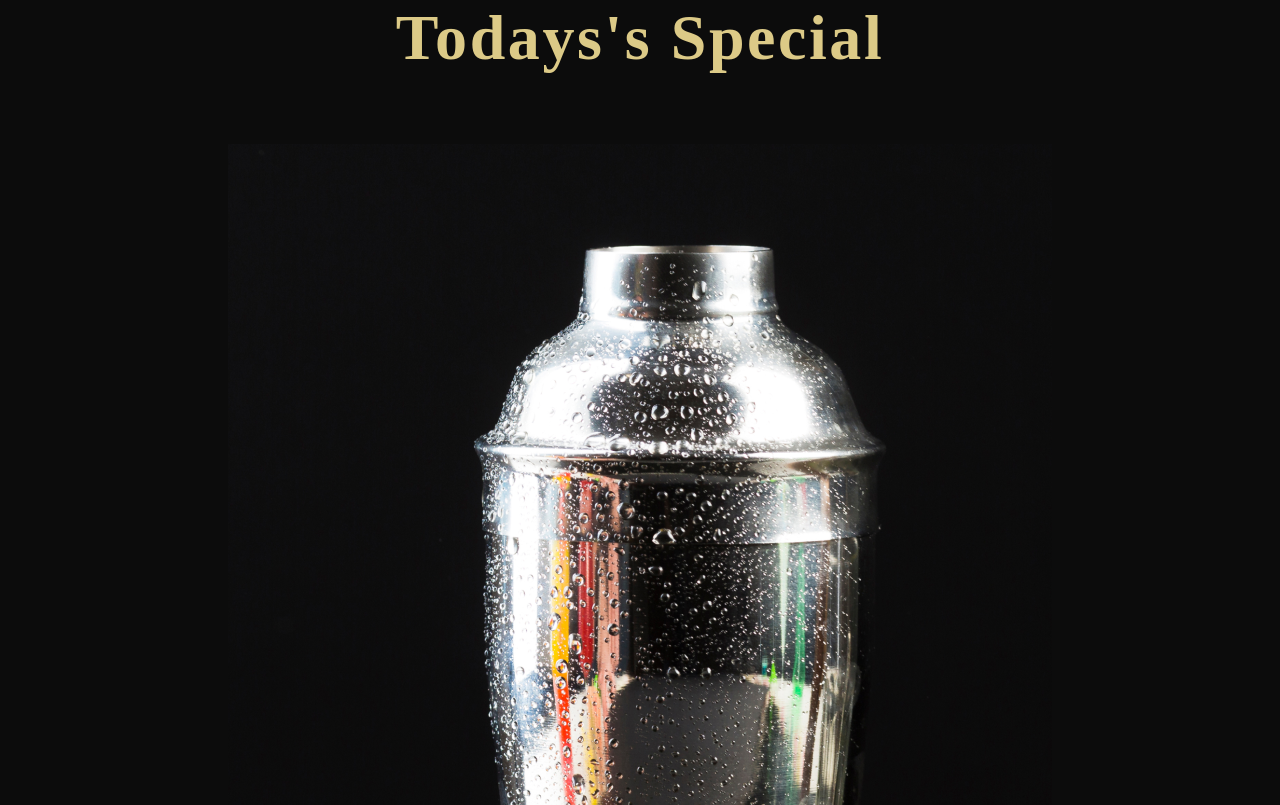
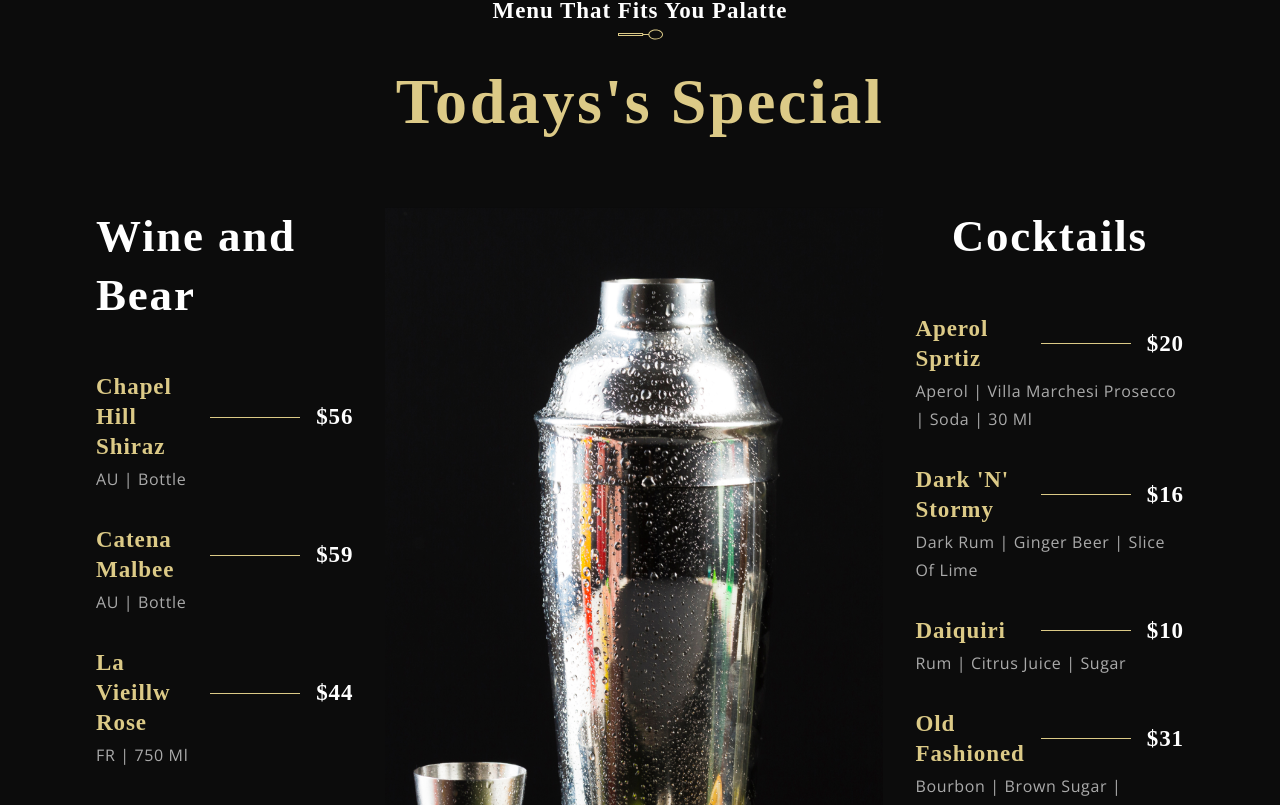
Before and after one commit to Kwonsongji/gerich-restaurant, a React (Create React App) app: page / in a window 1280 px wide. Shown: the part 2275-3080 px from the top of the page. Built offline with nearby package versions, Linux system fonts and the light colour scheme; a web font is replaced by a local one.

Commit message:
special menu done

```diff
--- a/src/components/Menuitem/MenuItem.jsx
+++ b/src/components/Menuitem/MenuItem.jsx
@@ -2,13 +2,21 @@
 
 import './index.css';
 
-const MenuItem = () => (
+const MenuItem = ({title,price, tags}) => (
   <div className="app__menuitem">
     <div className="app__menuitem-head">
       <div className="app__menuitem-name">
-        <p className="p__cormorant" style={{color: '#DCCA87'}}></p>
+        <p className="p__cormorant" style={{ color: '#DCCA87' }}>{ title}</p>
+      </div>
+      <div className="app__menuitem-dash"/>
+      <div className="app__menuitem-price">
+        <p className="p__cormorant" >{price}</p>
       </div>
     </div>
+    <div className="app__menuitem-sub">
+      <p className="p__opensans" style={{ color: '#AAA' }}>{tags}</p>
+    </div>
+
   </div>
 );
 
--- a/src/components/Menuitem/index.css
+++ b/src/components/Menuitem/index.css
@@ -0,0 +1,36 @@
+.app__menuitem{
+  width: 100%;
+  margin: 1rem 0;
+  display: flex;
+  flex-direction: column;
+}
+.app__menuitem-head{
+  display: flex;
+  justify-content: space-between;
+  align-items: center;
+}
+.app__menuitem-sub {
+  width: 100%;
+  margin-top: 0.2rem;
+}
+
+.app__menuitem-name{
+  flex:1;
+}
+
+.app__menuitem-dash {
+  width: 90px;
+  height: 1px;
+  background: var(--color-golden);
+  margin: 0 1rem;
+}
+
+.app__menuitem-price{
+  display: flex;
+  justify-content: flex-end;
+  align-items:flex-end;
+}
+
+.app__specialMenu-menu_heading{
+
+}
--- a/src/container/SpecialMenu/index.css
+++ b/src/container/SpecialMenu/index.css
@@ -14,3 +14,67 @@
   align-items: flex-start;
   flex-direction: row;
 }
+.app__specialMenu-menu_heading {
+  font-family: var(--font-base);
+  color: var(--color-white);
+  font-weight: 600;
+  font-size: 45px;
+  line-height: 58.5px;
+  letter-spacing: 0.04em;
+}
+.app__specialMenu-menu_cocktail,
+.app__specialMenu-menu_wine{
+  flex:1;
+  width: 100%;
+  flex-direction: column;
+}
+.app__specialMenu-menu_img {
+  width: 410px;
+  margin: 0 2rem;
+  display: flex;
+  justify-content: center;
+  align-items: center;
+
+}
+.app__specialMenu-menu_img img {
+  width: 100%;
+  height: auto;
+}
+
+.app__specialMenu-menu_items{
+  display: flex;
+  flex-direction: column;
+  justify-content: center;
+  margin: 2rem 0;
+  width: 100%;
+}
+
+@media screen and (max-width: 2000px){
+  .app__specialMenu-menu_img {
+    width: 650px;
+  }
+  .app__specialMenu-menu_img img {
+    height: 920px;
+  }
+
+}
+@media screen and (max-width: 1150px){
+  .app__specialMenu-menu {
+  flex-direction: column;
+  align-items: center;
+  width: 100%;
+}
+.app__specialMenu-menu_img {
+    margin: 3rem 0;
+  }
+}
+@media screen and (max-width: 650px){
+  .app__specialMenu-menu_img img {
+    width: 100%;
+  }
+  .app__specialMenu-menu_heading{
+    font-size:35px;
+    line-height: 48.5px;
+
+  }
+}
--- a/src/container/SpecialMenu/index.js
+++ b/src/container/SpecialMenu/index.js
@@ -5,31 +5,33 @@
 import './index.css';
 
 const SpecialMenu = () => (
-  <div className="app__specialMenu flex__center padding__section">
+  <div className="app__specialMenu flex__center section__padding">
     <div className="app__specialMenu-title">
       <SubHeading title="Menu that fits you palatte" />
       <h1 className="headtext__cormorant">Todays's Special</h1>
     </div>
     <div className="app__specialMenu-menu">
-      <div className="app__specialMenu-menu_wine flex__center padding__section">
+      <div className="app__specialMenu-menu_wine flex__center ">
+        <p className="app__specialMenu-menu_heading">Wine and Bear</p>
         <div className="app__specialMenu-menu_items">
           {data.wines.map((wine, index) => (
-            <MenuItem key={wine.title + index} title={wine.price} tags={wine.tags } />
+            <MenuItem key={wine.title + index} title={wine.title} price={wine.price} tags={wine.tags } />
           ))}
         </div>
       </div>
-      <div className="app__specialMenu-menu_img">
-        <img src={images.menu} alt="menu_img" />
+      <div className="app__specialMenu-menu_img ">
+        <img src={images.menu} alt="menu__img" />
       </div>
-      <div className="app__specialMenu-menu_cocktail flex__center padding__section">
+      <div className="app__specialMenu-menu_cocktail flex__center ">
+        <p className="app__specialMenu-menu_heading">Cocktails</p>
         <div className="app__specialMenu-menu_items">
           {data.cocktails.map((cocktail, index) => (
-            <MenuItem key={cocktail.title + index} title={cocktail.price} tags={cocktail.tags } />
+            <MenuItem key={cocktail.title + index} title={cocktail.title} price={cocktail.price}tags={cocktail.tags } />
           ))}
         </div>
       </div>
     </div>
-    <div style={{ marginTop: '15px' }}>
+    <div style={{ marginTop: 15  }}>
       <button type="button" className="custom__button"> View More </button>
     </div>
   </div>
```
